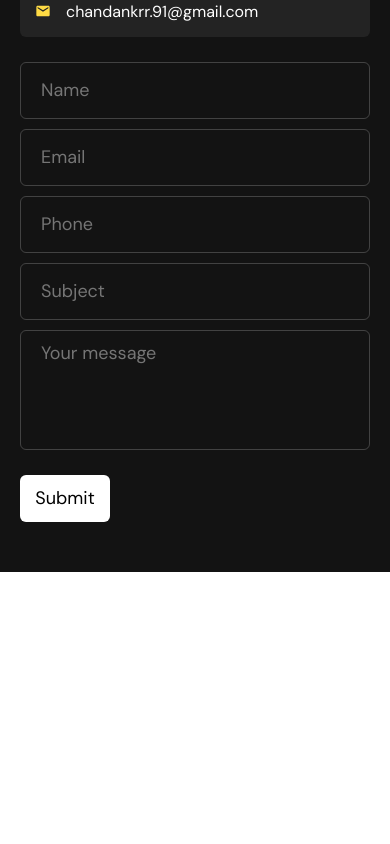
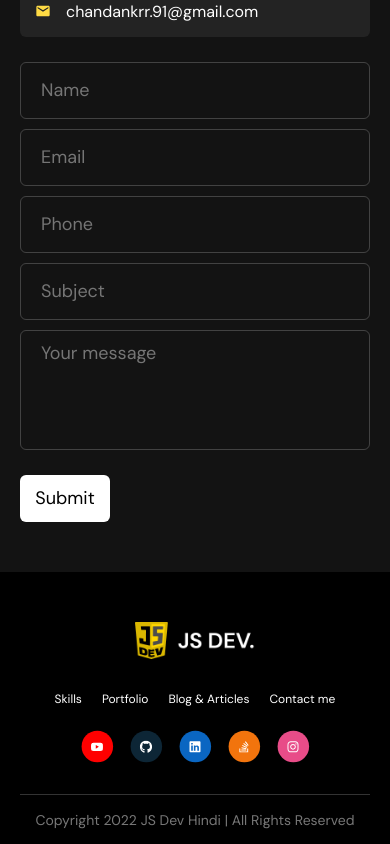
Before and after one commit to chandankrr/personal-portfolio, a React (Create React App) app: page / in a window 390 px wide. Shown: the part 4156-5000 px from the top of the page. Before the commit the page ends 4728 px from the top, so only its background shows below. Built offline with nearby package versions, Linux system fonts and the light colour scheme.

Commit message:
added responsive design to footer section

```diff
--- a/src/App.js
+++ b/src/App.js
@@ -15,7 +15,7 @@ const App = () => {
       <Portfolio />
       <Blogs />
       <Contact />
-      {/* <Footer /> */}
+      <Footer />
     </div>
   );
 };
--- a/src/components/footer/style.scss
+++ b/src/components/footer/style.scss
@@ -10,7 +10,10 @@
     width: 100%;
 
     .footer-logo {
-      width: 150px;
+      width: 120px;
+      @include small-screen {
+        width: 150px;
+      }
 
       img {
         display: block;
@@ -27,10 +30,14 @@
       margin-top: 30px;
 
       .footer-menu-item {
-        @include typography(18px, 400, 22px);
+        @include typography(12px, 400, 20px);
         color: $white;
-        margin: 0 12.5px;
+        margin: 0 10px;
         cursor: pointer;
+        @include small-screen {
+          margin: 0 12.5px;
+          @include typography(18px, 400, 22px);
+        }
 
         &:hover {
           opacity: 0.5;
@@ -41,7 +48,12 @@
     .social-icons {
       display: flex;
       align-items: center;
-      margin-top: 30px;
+      margin-top: 15px;
+      transform: scale(0.7);
+      @include small-screen {
+        margin-top: 30px;
+        transform: scale(1);
+      }
 
       .social-icon {
         width: 45px;
@@ -62,13 +74,17 @@
     }
     .bottom-bar {
       width: 100%;
-      height: 75px;
+      height: 50px;
       border-top: 1px solid rgba(255, 255, 255, 0.2);
       text-align: center;
       display: flex;
       align-items: center;
       justify-content: center;
-      margin-top: 75px;
+      margin-top: 25px;
+      @include small-screen {
+        height: 75px;
+        margin-top: 75px;
+      }
 
       .copyright-text {
         color: #777777;
--- a/src/components/skills/Skills.jsx
+++ b/src/components/skills/Skills.jsx
@@ -1,5 +1,6 @@
 import React from 'react';
 import { AiOutlineCloudDownload } from 'react-icons/ai';
+import Resume from '../../doc/Chandan Kumar_resume.pdf';
 import TechIcons from '../../images/tech-icons.png';
 import CallToAction from '../shared/CallToAction/CallToAction';
 import Section from '../shared/section/Section';
@@ -23,6 +24,7 @@ const Skills = () => {
           </p>
           <CallToAction
             text="Download Resume"
+            action={() => window.open(Resume)}
             icon={<AiOutlineCloudDownload />}
           />
         </div>
```
Also changed, not shown: 1 other file (tests, documents, lock files or other folders).
